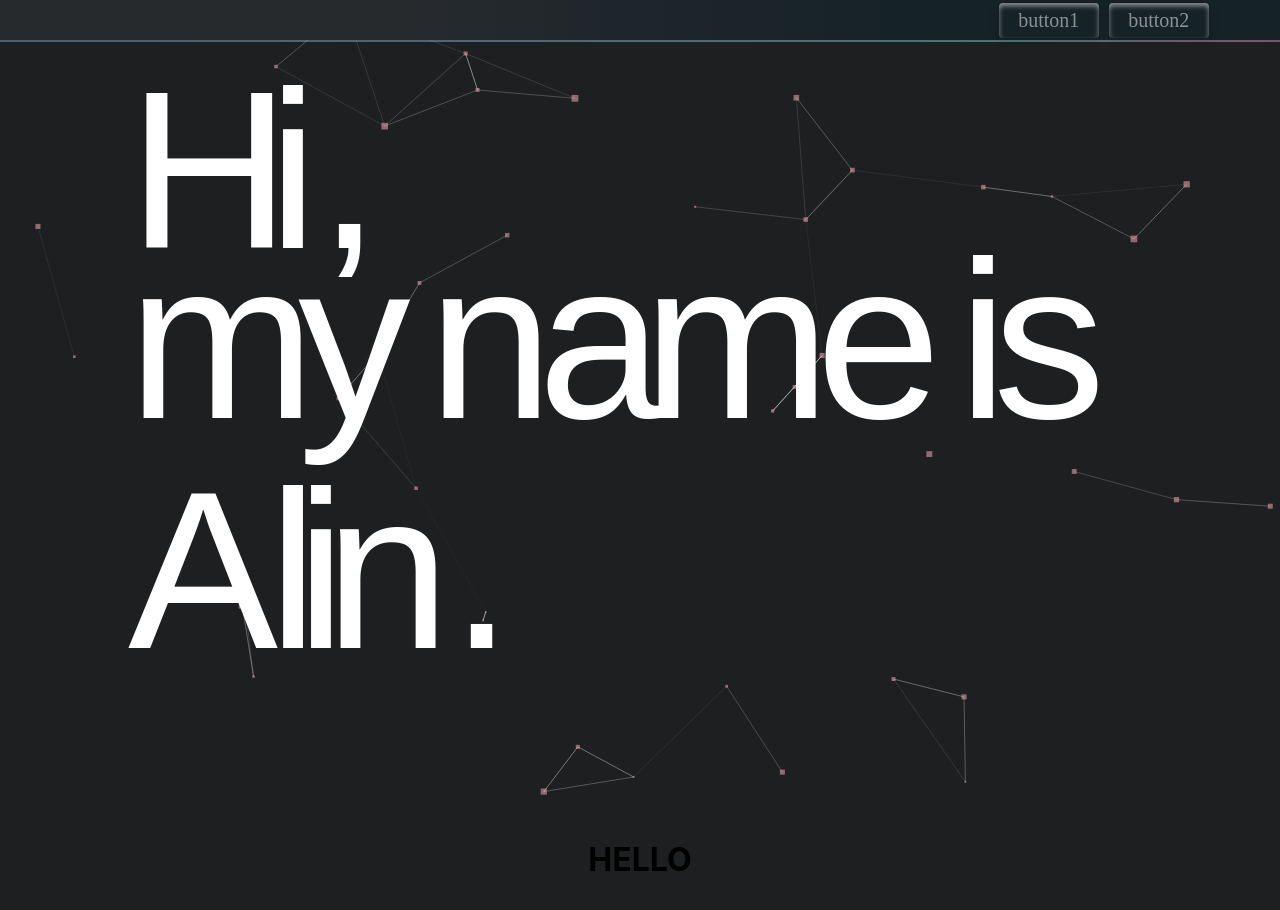
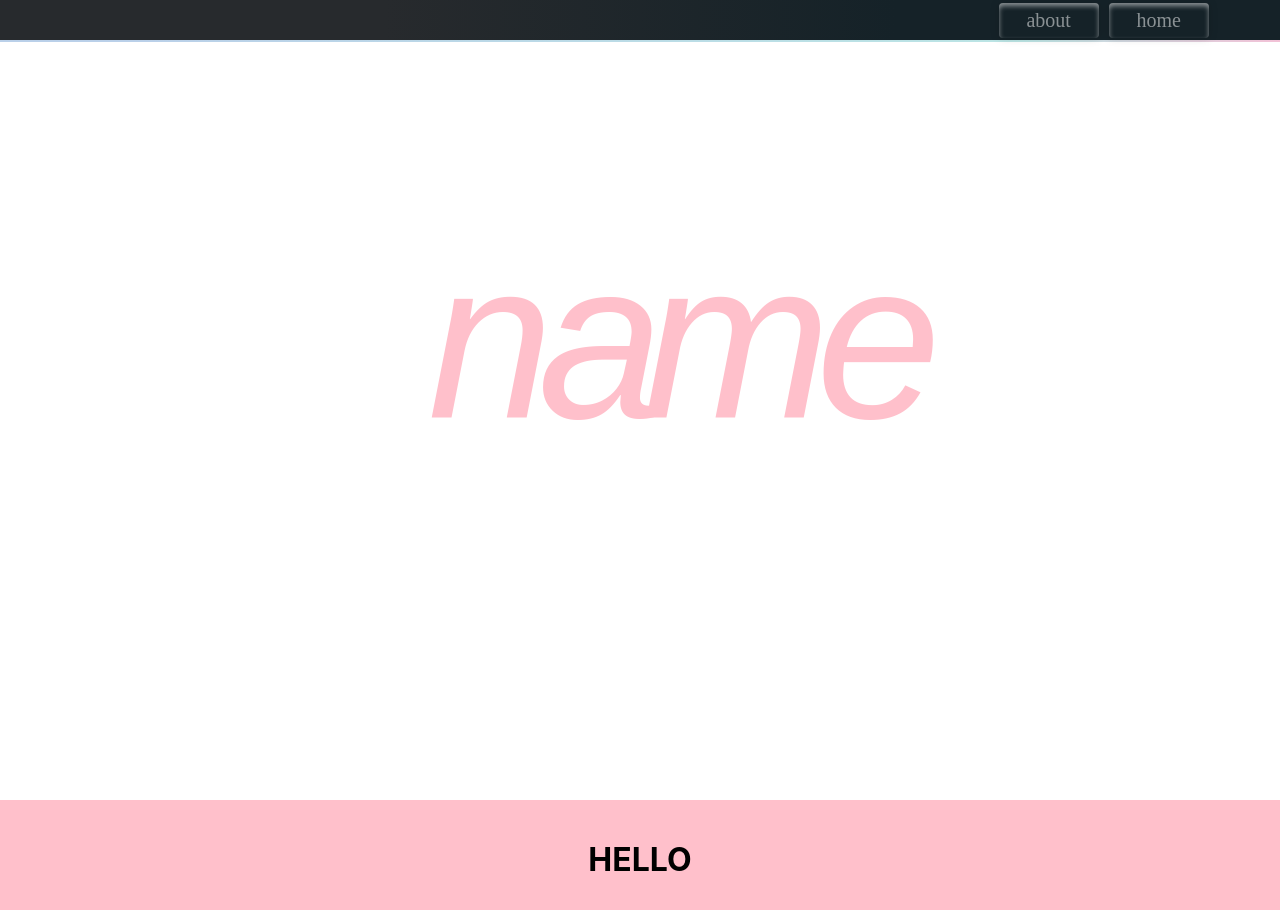
Before and after one commit to AlinMican1/Website-Portfolio, a React (Create React App) app: page / in a window 1280 px wide. Shown: the top 910 px of the page. Built offline with nearby package versions, Linux system fonts and the light colour scheme.

Commit message:
Adds button scroll to section functionality using Ref

```diff
--- a/src/App.css
+++ b/src/App.css
@@ -6,7 +6,9 @@
   z-index: 1000;
 
 }
-
+.particle{
+  z-index: -10;
+}
 
 /*colour for text #d7b94c */
 .Section{
@@ -15,7 +17,7 @@
 }
 
 #home{
-
+  background-color: white;
   flex: 1,1,auto;
   height:100%;
 
@@ -25,4 +27,5 @@
   height:100%;
   flex: 1,1,auto;
   padding-top: 5vh;
+  background-color: pink;
 }
--- a/src/App.js
+++ b/src/App.js
@@ -3,11 +3,16 @@ import React from 'react';
 import ParticlesBackground from './components/UI/atom/animations/particles';
 import HomeScreen from './components/template/homeScreen';
 import AboutScreen from './components/template/aboutScreen';
+import { useRef } from 'react';
+import Navbar from './components/UI/organism/navBar';
+import { element } from 'prop-types';
 
 
-class App extends React.Component {
+/*class App extends React.Component {
   render() {
+
     return (
+
       <div className='App'>
         <div className='particle'>
           <ParticlesBackground />
@@ -24,6 +29,38 @@ class App extends React.Component {
 
     );
   }
-}
+}*/
+
+const App = () =>{
+  const aboutSection = useRef(null);
+  const homeSection = useRef(null)
+
+  const scrollToSection = (elementRef) => {
+    window.scrollTo({
+      top: elementRef.current.offsetTop,
+      behavior: "smooth",
+    })
+
+  }
+
+  return (
+
+    <div className='App'>
+
+      <div className='particle'>
+        <ParticlesBackground />
+      </div>
+
+      <div ref={homeSection} className = "Section" id='home'>
+          <HomeScreen aboutRef={aboutSection} homeRef={homeSection} scroll={scrollToSection}/>
+      </div>
+      <div ref={aboutSection} className = "Section" id='about'>
+          <AboutScreen />
+          <div className='box'></div>
+      </div>
+  </div>
+
+  );
+};
 
 export default App;
--- a/src/components/UI/atom/animations/customTitle.css
+++ b/src/components/UI/atom/animations/customTitle.css
@@ -46,21 +46,29 @@
     top:170px;
     left:300px;
     position: absolute;
+    color: pink;
+    font-style: italic;
 }
 #L6{
     top:170px;
     left:410px;
     position: absolute;
+    color: pink;
+    font-style: italic;
 }
 #L7{
     top:170px;
     left:515px;
     position: absolute;
+    color: pink;
+    font-style: italic;
 }
 #L8{
     top:170px;
     left:688px;
     position: absolute;
+    color: pink;
+    font-style: italic;
 }
 #L9{
     top:170px;
@@ -100,7 +108,7 @@
 
 
 .button-text:hover{
-    color:rgb(243, 159, 249);
+    color:rgb(125, 68, 129);
     animation: animate 0.6s;
 }
 @keyframes animate{
--- a/src/components/UI/molecule/dropNavBar.jsx
+++ b/src/components/UI/molecule/dropNavBar.jsx
@@ -3,25 +3,14 @@ import Button from "../atom/button";
 import { FaBars } from 'react-icons/fa';
 import "./dropNavBar.css";
 
-const handleClick = () => {
-    console.log('hello1');
-  }
 
-  const handleClick2 = () => {
-    console.log('hello2');
-  }
-
-
-
-export const DropNavbar = () => {
+export const DropNavbar = ({aboutRef,homeRef,scroll}) => {
 
     return ( <nav className="dropNavBar-dropdown">
             <div className="dropNavBar-menu">
-            <Button btnVariant={'custom-button'} btnText={"button1"} onClick={() => handleClick2()}/>
-            <Button btnVariant={'custom-button'} btnText={"button2"} onClick={() => handleClick()}/>
+            <Button btnVariant={'custom-button'} btnText={"home"} onClick={() => scroll(homeRef)}/>
+            <Button btnVariant={'custom-button'} btnText={"about"} onClick={() => scroll(aboutRef)}/>
             </div>
-
-
     </nav>)
 
 }
--- a/src/components/UI/organism/navBar.jsx
+++ b/src/components/UI/organism/navBar.jsx
@@ -1,4 +1,5 @@
-import React, {useEffect, useState} from "react";
+import React, {useEffect, useState, useRef} from "react";
+import forwardRef from "react";
 import Button from "../atom/button";
 import './navBar.css';
 import { FaBars } from 'react-icons/fa';
@@ -13,11 +14,7 @@ const handleClick = () => {
     console.log('hello1');
   }
 
-  const handleClick2 = () => {
-    console.log('hello2');
-  }
-
-export const Navbar = () => {
+export const Navbar = ({aboutRef,homeRef,scroll}) => {
     const [openDropNav, setDropNav] = useState(false);
     const[width,height] = useWindowSize();
     useEffect(()=>{
@@ -25,18 +22,24 @@ export const Navbar = () => {
             setDropNav(false);
         }
     },[width])
+
+
+
     return (
+
     <nav className="navBarStyle">
+
         <div className="line"></div>
         <div className="navBarIcons">
             <Button btnVariant={'icon-pink'} btnIcon={<FaBars></FaBars>} onClick={() => setDropNav(!openDropNav)} />
-            {openDropNav && <DropNavbar/>}
+            {openDropNav && <DropNavbar aboutRef={aboutRef} homeRef={homeRef} scroll={scroll} />}
 
         </div>
 
         <ul className="navBarButtons">
-            <Button btnVariant={'custom-button'} btnText={"button1"} onClick={() => handleClick2()}/>
-            <Button btnVariant={'custom-button'} btnText={"button2"} onClick={() => handleClick()}/>
+            <Button btnVariant={'custom-button'} btnText={"about"} onClick={() => scroll(aboutRef)}/>
+            <Button btnVariant={'custom-button'} btnText={"home"} onClick={() => scroll(homeRef)}/>
+
         </ul>
 
     </nav>
--- a/src/components/template/homeScreen.jsx
+++ b/src/components/template/homeScreen.jsx
@@ -3,12 +3,12 @@ import Navbar from '../UI/organism/navBar';
 import ParticlesBackground from '../UI/atom/animations/particles';
 import CustomTitle from '../UI/atom/animations/customTitle';
 
-export const HomeScreen = () => {
+export const HomeScreen = ({aboutRef,homeRef,scroll}) => {
     return (
         <div>
 
             <CustomTitle/>
-            <Navbar/>
+            <Navbar aboutRef={aboutRef} homeRef={homeRef} scroll={scroll} />
             <div className='particle'>
                 <ParticlesBackground/>
             </div>
--- a/src/index.css
+++ b/src/index.css
@@ -14,3 +14,7 @@ code {
 html{
   background-color: #1d1f20;
 }
+
+::-webkit-scrollbar{
+  width:2em;
+}
```
Also changed, not shown: src/custom-hooks/ScrollToSection.jsx (added, +11 -0 lines).
